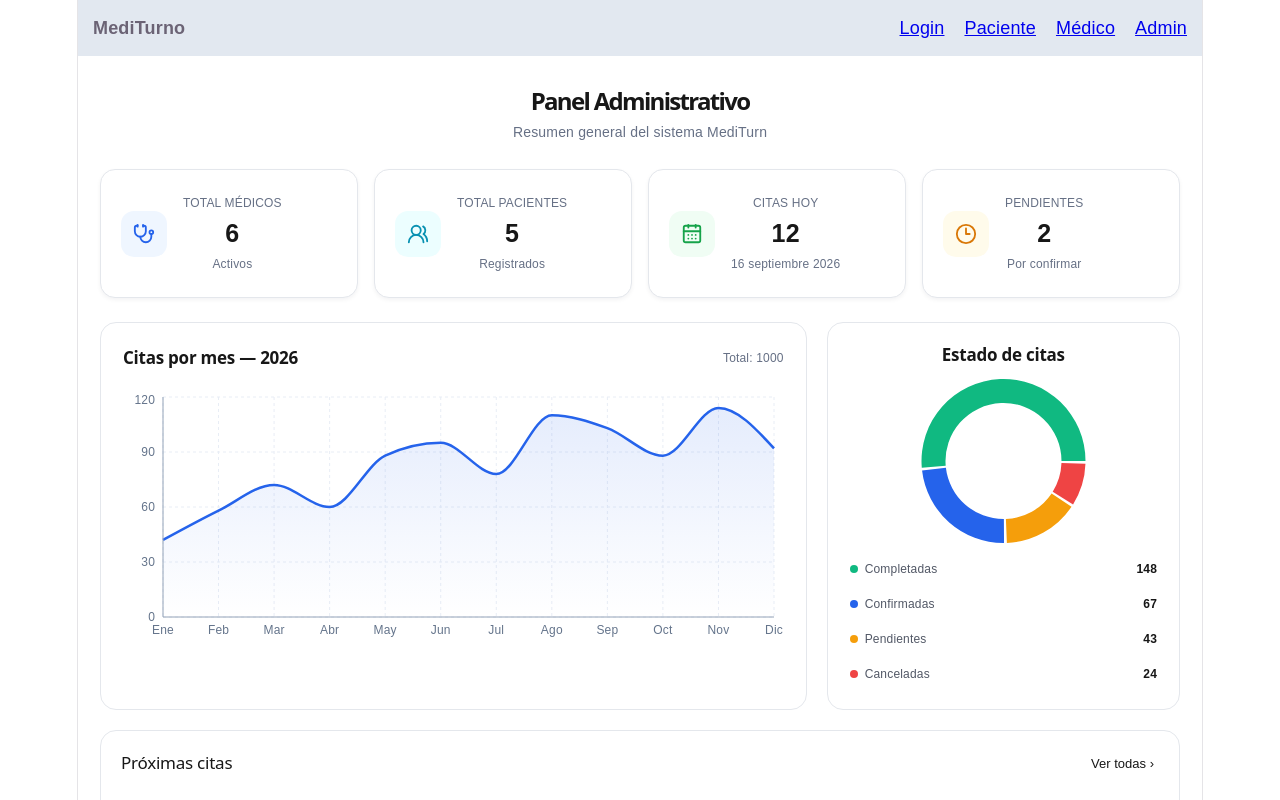
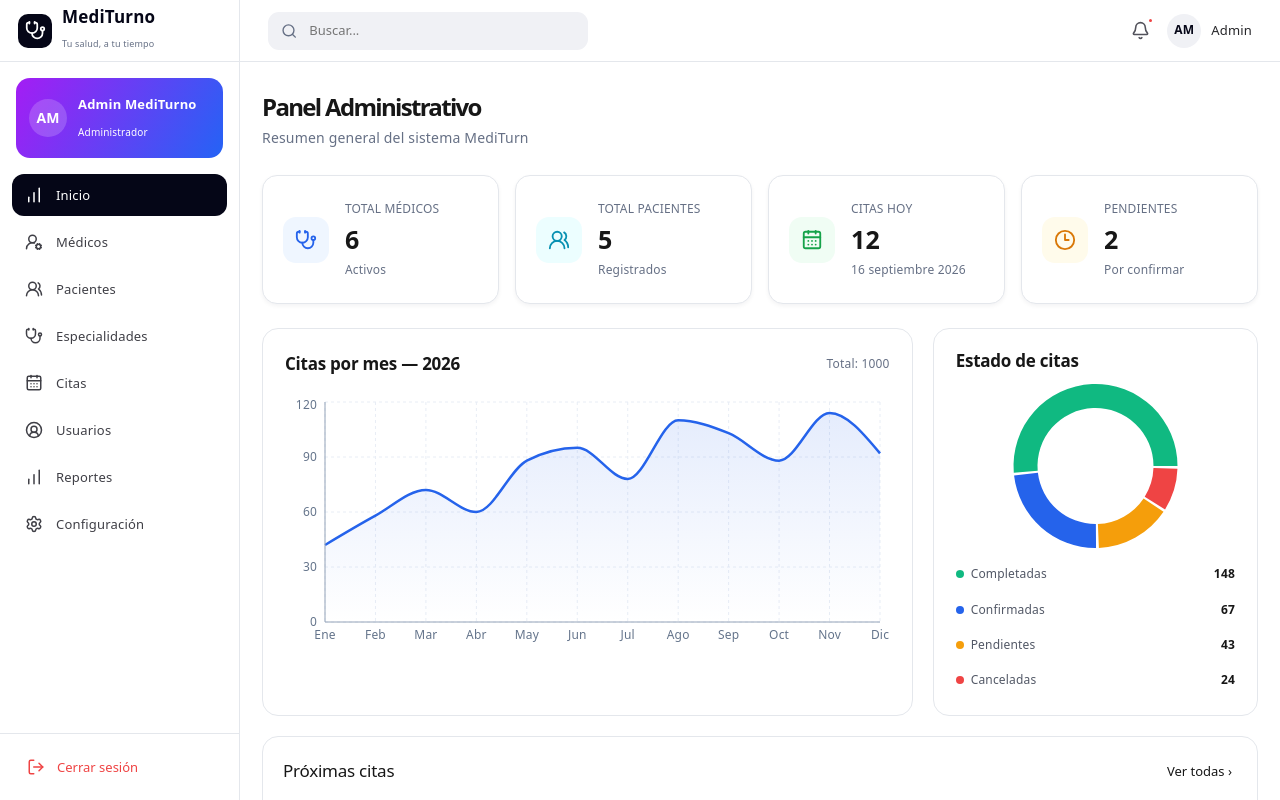
Before and after one commit to JosueBiminchumo/SistemaFrontend, a React (Vite) app: page /admin/dashboard in a window 1280 px wide. Shown: the top 800 px of the page. Built offline with nearby package versions, Linux system fonts and the light colour scheme.

Commit message:
feat: implementar layout administrativo

```diff
--- a/src/App.jsx
+++ b/src/App.jsx
@@ -1,36 +1,67 @@
-import { BrowserRouter, Routes, Route, Navigate } from 'react-router-dom';
+import {
+  BrowserRouter,
+  Navigate,
+  Route,
+  Routes,
+  useLocation,
+} from 'react-router-dom';
 
 import Navbar from './components/Navbar';
-
+import AdminLayout from './components/admin/AdminLayout';
 
 import Login from './pages/auth/Login';
 import Register from './pages/auth/Register';
 import PatientDashboard from './pages/patient/PatientDashboard';
-import DoctorSchedule from "./pages/doctor/DoctorSchedulePage";
+import DoctorSchedule from './pages/doctor/DoctorSchedulePage';
 import AdminDashboard from './pages/admin/AdminDashboard';
+
+function ApplicationRoutes() {
+  const location = useLocation();
+  const isAdminRoute = location.pathname.startsWith('/admin');
+
+  return (
+    <>
+      {!isAdminRoute && <Navbar />}
+
+      <Routes>
+        <Route path="/" element={<Navigate to="/login" replace />} />
+        <Route path="/login" element={<Login />} />
+        <Route path="/registro" element={<Register />} />
+
+        <Route
+          path="/paciente/inicio"
+          element={<PatientDashboard />}
+        />
+
+        <Route
+          path="/medico/agenda"
+          element={<DoctorSchedule />}
+        />
+
+        <Route path="/admin" element={<AdminLayout />}>
+          <Route
+            index
+            element={<Navigate to="dashboard" replace />}
+          />
+          <Route
+            path="dashboard"
+            element={<AdminDashboard />}
+          />
+        </Route>
+
+        <Route
+          path="*"
+          element={<h2>404 - Página no encontrada</h2>}
+        />
+      </Routes>
+    </>
+  );
+}
 
 export default function App() {
   return (
     <BrowserRouter>
-      <Navbar />
-      <Routes>
-        {/* Rutas Públicas */}
-        <Route path="/" element={<Navigate to="/login" />} />
-        <Route path="/login" element={<Login />} />
-        <Route path="/registro" element={<Register />} />
-
-        {/* Rutas del Paciente */}
-        <Route path="/paciente/inicio" element={<PatientDashboard />} />
-
-        {/* Rutas del Médico */}
-        <Route path="/medico/agenda" element={<DoctorSchedule />} />
-
-        {/* Rutas del Administrador */}
-        <Route path="/admin/dashboard" element={<AdminDashboard />} />
-
-        {/* Ruta para manejar errores 404 */}
-        <Route path="*" element={<h2>404 - Página no encontrada</h2>} />
-      </Routes>
+      <ApplicationRoutes />
     </BrowserRouter>
   );
 }
--- /dev/null
+++ b/src/components/admin/AdminLayout.css
@@ -0,0 +1,291 @@
+.admin-layout {
+  position: fixed;
+  inset: 0;
+  z-index: 100;
+  display: flex;
+  overflow: hidden;
+  background: #ffffff;
+  color: #171717;
+  font-family: system-ui, 'Segoe UI', Roboto, sans-serif;
+  text-align: left;
+}
+
+.admin-sidebar {
+  position: relative;
+  display: flex;
+  flex: 0 0 240px;
+  flex-direction: column;
+  min-width: 240px;
+  border-right: 1px solid #e4e7ec;
+  background: #ffffff;
+}
+
+.admin-brand {
+  display: flex;
+  align-items: center;
+  gap: 10px;
+  height: 62px;
+  padding: 0 18px;
+  border-bottom: 1px solid #e4e7ec;
+}
+
+.admin-brand__icon {
+  display: grid;
+  width: 34px;
+  height: 34px;
+  place-items: center;
+  border-radius: 10px;
+  background: #050617;
+  color: #ffffff;
+}
+
+.admin-brand strong,
+.admin-brand span,
+.admin-user-card strong,
+.admin-user-card span {
+  display: block;
+}
+
+.admin-brand strong {
+  color: #050617;
+  font-size: 17px;
+}
+
+.admin-brand span {
+  margin-top: 1px;
+  color: #667085;
+  font-size: 9px;
+}
+
+.admin-user-card {
+  display: flex;
+  align-items: center;
+  gap: 11px;
+  margin: 16px;
+  padding: 13px;
+  border-radius: 14px;
+  background: linear-gradient(120deg, #a41df4, #2463f5);
+  color: #ffffff;
+}
+
+.admin-user-card__avatar {
+  display: grid;
+  width: 38px;
+  height: 38px;
+  place-items: center;
+  border-radius: 50%;
+  background: rgb(255 255 255 / 18%);
+  font-size: 14px;
+  font-weight: 700;
+}
+
+.admin-user-card strong {
+  font-size: 13px;
+}
+
+.admin-user-card span {
+  margin-top: 2px;
+  font-size: 10px;
+}
+
+.admin-menu {
+  display: grid;
+  gap: 5px;
+  padding: 0 12px;
+}
+
+.admin-menu__link {
+  display: flex;
+  align-items: center;
+  gap: 13px;
+  min-height: 42px;
+  padding: 0 13px;
+  border-radius: 12px;
+  color: #3f3f46;
+  font-size: 13px;
+  text-decoration: none;
+  transition:
+    color 0.2s,
+    background 0.2s;
+}
+
+.admin-menu__link:hover {
+  background: #f4f4f5;
+  color: #050617;
+}
+
+.admin-menu__link--active {
+  background: #050617;
+  color: #ffffff;
+}
+
+.admin-menu__link--active:hover {
+  background: #050617;
+  color: #ffffff;
+}
+
+.admin-logout {
+  display: flex;
+  align-items: center;
+  gap: 12px;
+  width: 100%;
+  min-height: 67px;
+  margin-top: auto;
+  padding: 0 27px;
+  border: 0;
+  border-top: 1px solid #e4e7ec;
+  background: #ffffff;
+  color: #ef4444;
+  font-family: inherit;
+  font-size: 13px;
+  cursor: pointer;
+}
+
+.admin-workspace {
+  display: flex;
+  flex: 1;
+  min-width: 0;
+  flex-direction: column;
+}
+
+.admin-topbar {
+  display: flex;
+  flex: 0 0 62px;
+  align-items: center;
+  justify-content: space-between;
+  gap: 20px;
+  padding: 0 28px;
+  border-bottom: 1px solid #e4e7ec;
+  background: #ffffff;
+}
+
+.admin-search {
+  display: flex;
+  align-items: center;
+  gap: 10px;
+  width: min(320px, 45vw);
+  height: 38px;
+  padding: 0 13px;
+  border-radius: 11px;
+  background: #f0f1f5;
+  color: #667085;
+}
+
+.admin-search input {
+  width: 100%;
+  border: 0;
+  outline: 0;
+  background: transparent;
+  color: #171717;
+  font: inherit;
+  font-size: 13px;
+}
+
+.admin-topbar__account {
+  display: flex;
+  align-items: center;
+  gap: 10px;
+  color: #27272a;
+  font-size: 13px;
+}
+
+.admin-notification {
+  position: relative;
+  display: grid;
+  width: 34px;
+  height: 34px;
+  place-items: center;
+  border: 0;
+  background: transparent;
+  color: #52525b;
+  cursor: pointer;
+}
+
+.admin-notification span {
+  position: absolute;
+  top: 3px;
+  right: 3px;
+  width: 7px;
+  height: 7px;
+  border: 2px solid #ffffff;
+  border-radius: 50%;
+  background: #ef4444;
+}
+
+.admin-topbar__avatar {
+  display: grid;
+  width: 34px;
+  height: 34px;
+  place-items: center;
+  border-radius: 50%;
+  background: #f0f1f5;
+  color: #050617;
+  font-size: 12px;
+  font-weight: 700;
+}
+
+.admin-layout__content {
+  flex: 1;
+  min-height: 0;
+  overflow-y: auto;
+  background: #ffffff;
+}
+
+@media (max-width: 850px) {
+  .admin-sidebar {
+    flex-basis: 78px;
+    min-width: 78px;
+  }
+
+  .admin-brand {
+    justify-content: center;
+    padding: 0;
+  }
+
+  .admin-brand > div:last-child,
+  .admin-user-card > div:last-child,
+  .admin-menu__link span,
+  .admin-logout {
+    display: none;
+  }
+
+  .admin-user-card {
+    justify-content: center;
+    margin: 12px;
+    padding: 10px;
+  }
+
+  .admin-menu__link {
+    justify-content: center;
+    padding: 0;
+  }
+
+  .admin-topbar {
+    padding: 0 16px;
+  }
+}
+
+@media (max-width: 560px) {
+  .admin-sidebar {
+    flex-basis: 62px;
+    min-width: 62px;
+  }
+
+  .admin-user-card {
+    margin: 9px;
+    padding: 7px;
+  }
+
+  .admin-user-card__avatar {
+    width: 32px;
+    height: 32px;
+  }
+
+  .admin-search {
+    width: 180px;
+  }
+
+  .admin-topbar__account > span {
+    display: none;
+  }
+}
--- /dev/null
+++ b/src/components/admin/AdminLayout.jsx
@@ -0,0 +1,153 @@
+import { NavLink, Outlet, useNavigate } from 'react-router-dom';
+import {
+  Bell,
+  CalendarDays,
+  ChartNoAxesColumnIncreasing,
+  CircleUserRound,
+  LogOut,
+  Search,
+  Settings,
+  Stethoscope,
+  UserRoundCog,
+  UsersRound,
+} from 'lucide-react';
+
+import './AdminLayout.css';
+
+const menuOptions = [
+  {
+    label: 'Inicio',
+    path: '/admin/dashboard',
+    icon: ChartNoAxesColumnIncreasing,
+  },
+  {
+    label: 'Médicos',
+    path: '/admin/medicos',
+    icon: UserRoundCog,
+  },
+  {
+    label: 'Pacientes',
+    path: '/admin/pacientes',
+    icon: UsersRound,
+  },
+  {
+    label: 'Especialidades',
+    path: '/admin/especialidades',
+    icon: Stethoscope,
+  },
+  {
+    label: 'Citas',
+    path: '/admin/citas',
+    icon: CalendarDays,
+  },
+  {
+    label: 'Usuarios',
+    path: '/admin/usuarios',
+    icon: CircleUserRound,
+  },
+  {
+    label: 'Reportes',
+    path: '/admin/estadisticas',
+    icon: ChartNoAxesColumnIncreasing,
+  },
+  {
+    label: 'Configuración',
+    path: '/admin/perfil',
+    icon: Settings,
+  },
+];
+
+export default function AdminLayout() {
+  const navigate = useNavigate();
+
+  const handleLogout = () => {
+    navigate('/login');
+  };
+
+  return (
+    <div className="admin-layout">
+      <aside className="admin-sidebar">
+        <div className="admin-brand">
+          <div className="admin-brand__icon">
+            <Stethoscope size={21} />
+          </div>
+
+          <div>
+            <strong>MediTurno</strong>
+            <span>Tu salud, a tu tiempo</span>
+          </div>
+        </div>
+
+        <div className="admin-user-card">
+          <div className="admin-user-card__avatar">AM</div>
+
+          <div>
+            <strong>Admin MediTurno</strong>
+            <span>Administrador</span>
+          </div>
+        </div>
+
+        <nav className="admin-menu" aria-label="Menú administrativo">
+          {menuOptions.map((option) => {
+            const MenuIcon = option.icon;
+
+            return (
+              <NavLink
+                key={option.path}
+                to={option.path}
+                className={({ isActive }) =>
+                  `admin-menu__link ${
+                    isActive ? 'admin-menu__link--active' : ''
+                  }`
+                }
+              >
+                <MenuIcon size={18} />
+                <span>{option.label}</span>
+              </NavLink>
+            );
+          })}
+        </nav>
+
+        <button
+          type="button"
+          className="admin-logout"
+          onClick={handleLogout}
+        >
+          <LogOut size={18} />
+          Cerrar sesión
+        </button>
+      </aside>
+
+      <section className="admin-workspace">
+        <header className="admin-topbar">
+          <label className="admin-search">
+            <Search size={18} />
+            <input
+              type="search"
+              placeholder="Buscar..."
+              aria-label="Buscar en el panel administrativo"
+            />
+          </label>
+
+          <div className="admin-topbar__account">
+            <button
+              type="button"
+              className="admin-notification"
+              aria-label="Notificaciones"
+            >
+              <Bell size={19} />
+              <span />
+            </button>
+
+            <div className="admin-topbar__avatar">AM</div>
+            <span>Admin</span>
+          </div>
+        </header>
+
+        <div className="admin-layout__content">
+          <Outlet />
+        </div>
+      </section>
+    </div>
+  );
+}
```
